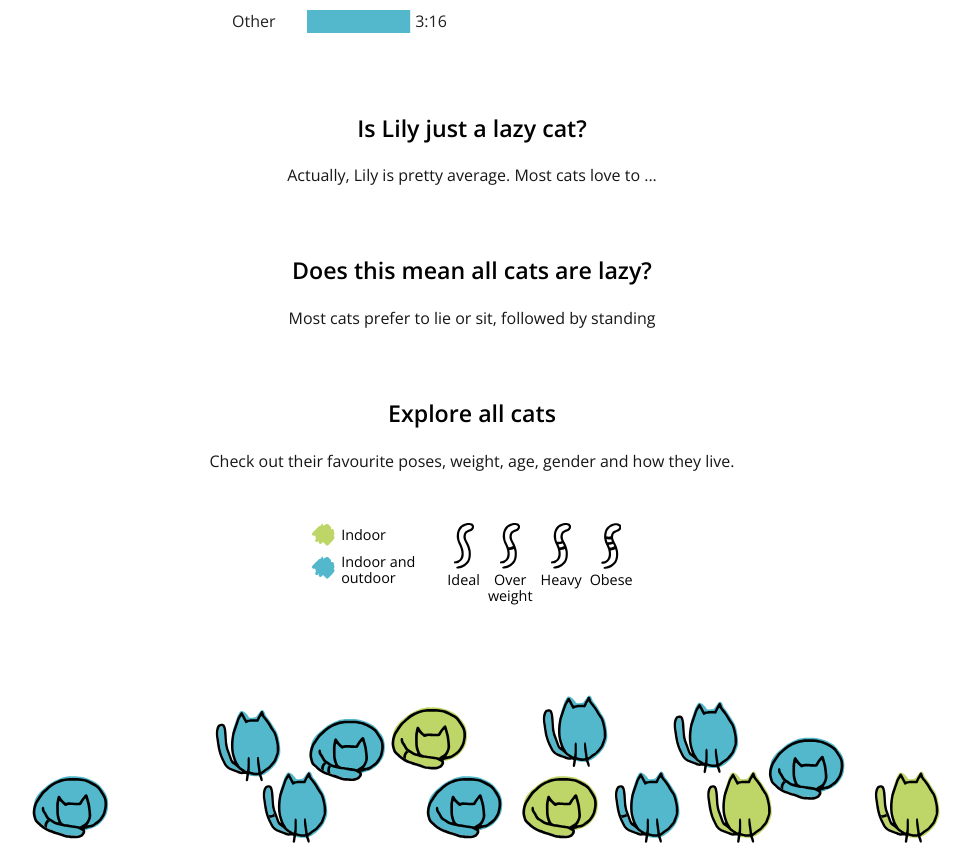
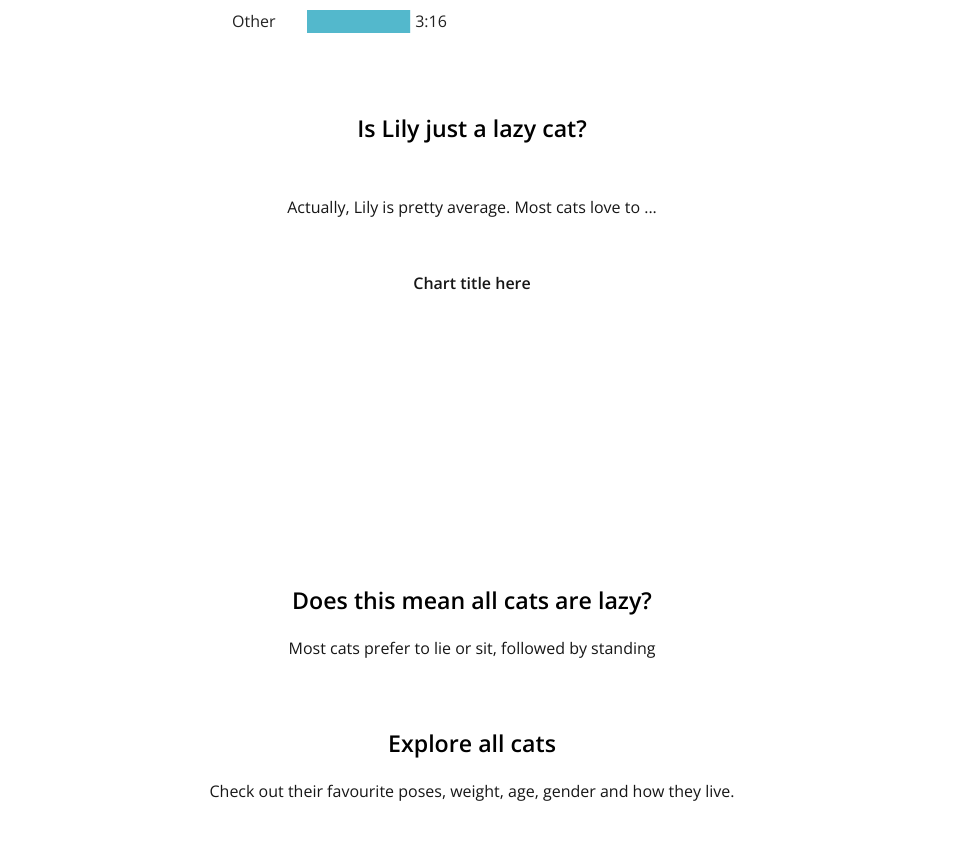
Before and after one commit to Lisa-Ho/lazy-cats, a SvelteKit app: page / in a window 1280 px wide. Shown: the part 1133-1984 px from the top of the page, without its empty margins (168-1139 px from the left). Built offline with nearby package versions, Linux system fonts and the light colour scheme.

Commit message:
started next section

```diff
--- a/package.json
+++ b/package.json
@@ -23,6 +23,7 @@
 		"vite": "^7.0.4"
 	},
 	"dependencies": {
-		"d3": "^7.9.0"
+		"d3": "^7.9.0",
+		"layerchart": "^1.0.12"
 	}
 }
--- a/src/App.svelte
+++ b/src/App.svelte
@@ -2,6 +2,7 @@
     import Beeswarm from "./components/Beeswarm.svelte";
     import Hero from "./components/Hero.svelte";
     import Intro from "./components/Intro.svelte";
+    import Benchmark from "./components/Benchmark.svelte";
     import cats from "./assets/cats.json";
 
 </script>
@@ -17,8 +18,7 @@
     </section>
 
     <section>
-        <h2>Is Lily just a lazy cat?</h2>
-        <p>Actually, Lily is pretty average. Most cats love to ...</p>
+        <Benchmark {cats}/>
     </section>
 
     <section>
--- /dev/null
+++ b/src/components/Benchmark.svelte
@@ -0,0 +1,13 @@
+<script>
+    export let cats;
+    import Scatter from "./Scatter.svelte";
+
+</script>
+
+<div class="section-wrapper">
+    <div class="content-container-column">
+        <h2>Is Lily just a lazy cat?</h2>
+        <p>Actually, Lily is pretty average. Most cats love to ...</p>
+    </div>
+    <Scatter {cats} />
+</div>
--- /dev/null
+++ b/src/components/Scatter.svelte
@@ -0,0 +1,31 @@
+<script>
+    export let cats;
+
+    //format data
+    $: formattedData = Array.isArray(cats) && cats.length ? "test" : [] ;
+
+    //settings for chart (axis, size, bars)
+    let width = 450;
+    const margin = { top: 20, right: 110, left: 85, bottom: 20 };
+
+</script>
+
+<div class="chart-container" id="scatter-chart" bind:clientWidth={width}>
+    <div class="chart-title">
+        <p>Chart title here</p>
+    </div>
+</div>
+
+<style>
+    #scatter-chart {
+        height: 250px;
+        width: 100%;
+        min-width: 320px;
+        max-width: 500px;
+        align-items: center;
+        display: flex;
+        flex-direction: column;
+        gap: 1rem;
+        margin-bottom: 1rem;
+    }
+</style>
```
Also changed, not shown: 1 other file (tests, documents, lock files or other folders).
